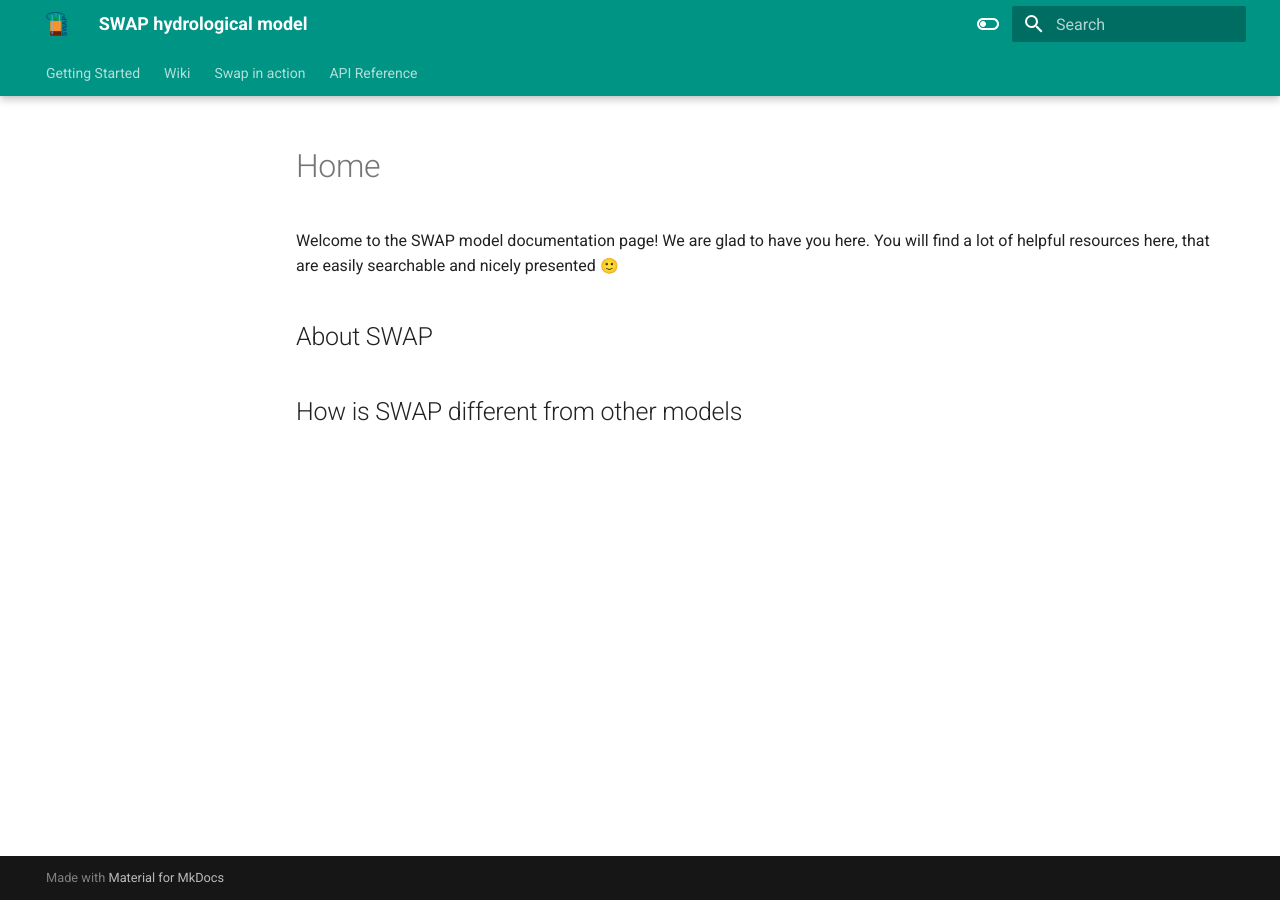
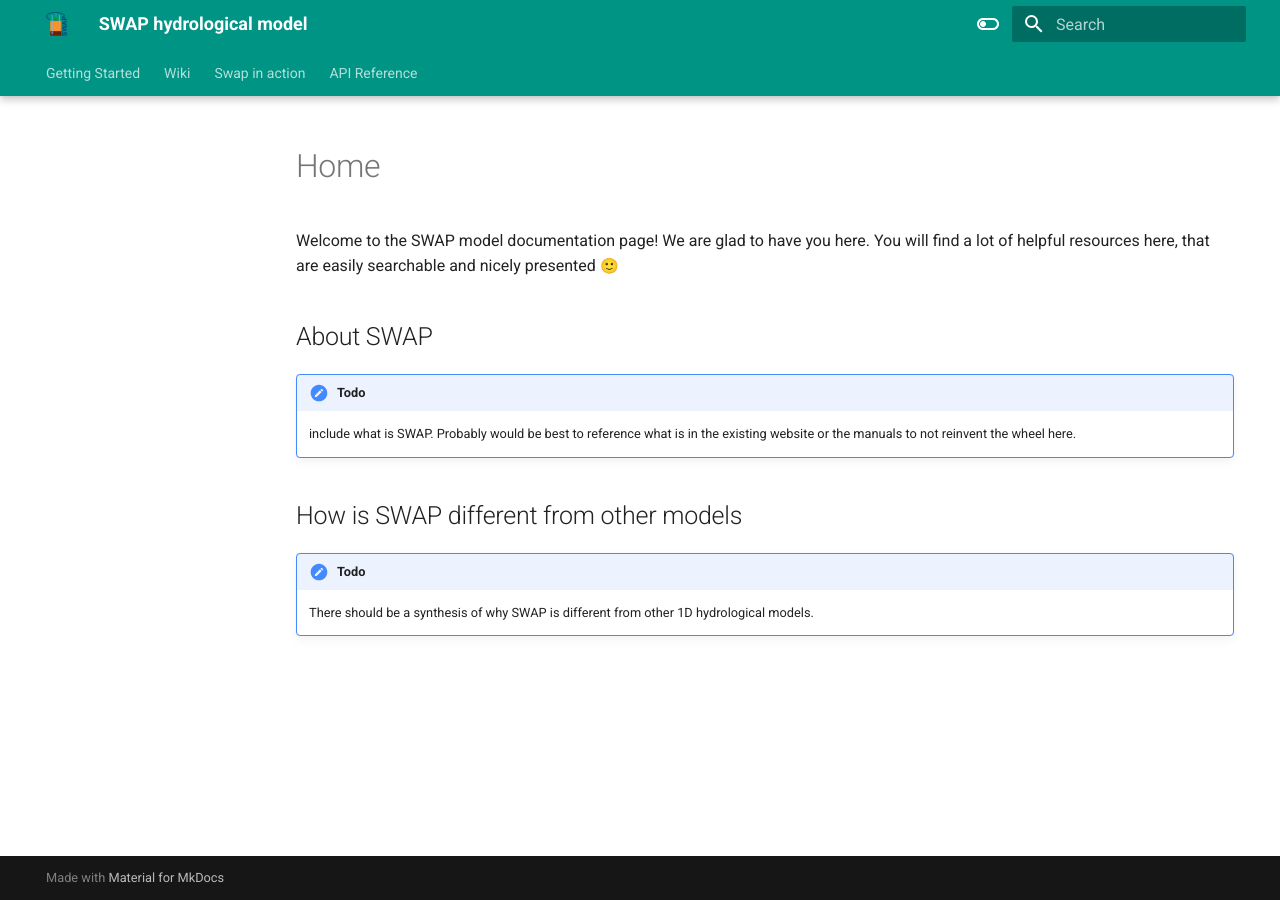
Before and after one commit to SWAP-model/swap, an MkDocs documentation site: the page built from docs/docs/index.md, in a window 1280 px wide. Built offline with MkDocs 1.6.1 and Material for MkDocs 9.7.7, drawn with Linux system fonts in a browser that asks for light colours; emoji names are drawn with the system emoji font.

Commit message:
included some todos

```diff
--- a/docs/docs/index.md
+++ b/docs/docs/index.md
@@ -4,4 +4,12 @@ Welcome to the SWAP model documentation page! We are glad to have you here. You
 
 ## About SWAP
 
+!!! todo
+
+    include what is SWAP. Probably would be best to reference what is in the existing website or the manuals to not reinvent the wheel here.
+
 ## How is SWAP different from other models
+
+!!! todo
+
+    There should be a synthesis of why SWAP is different from other 1D hydrological models.
```
